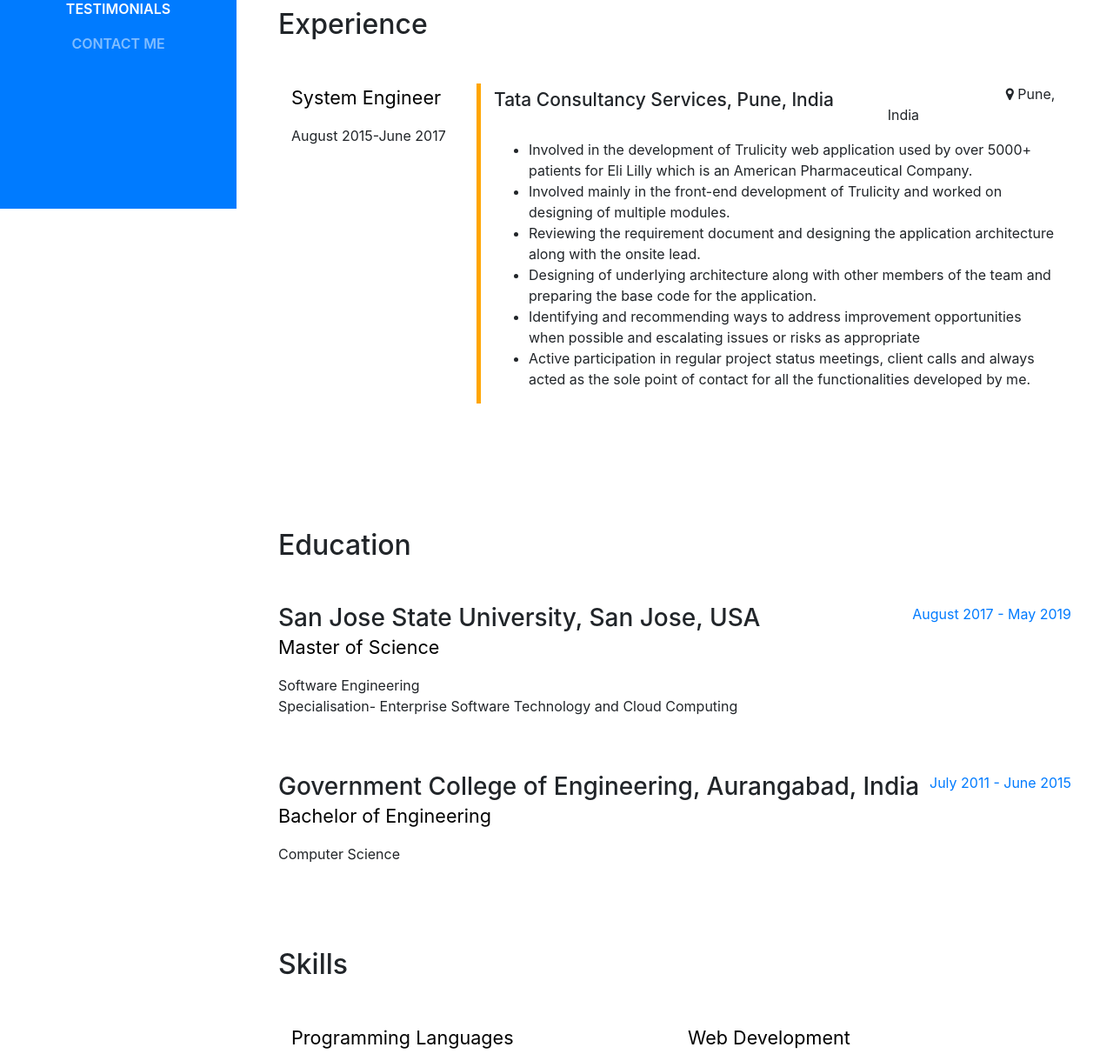
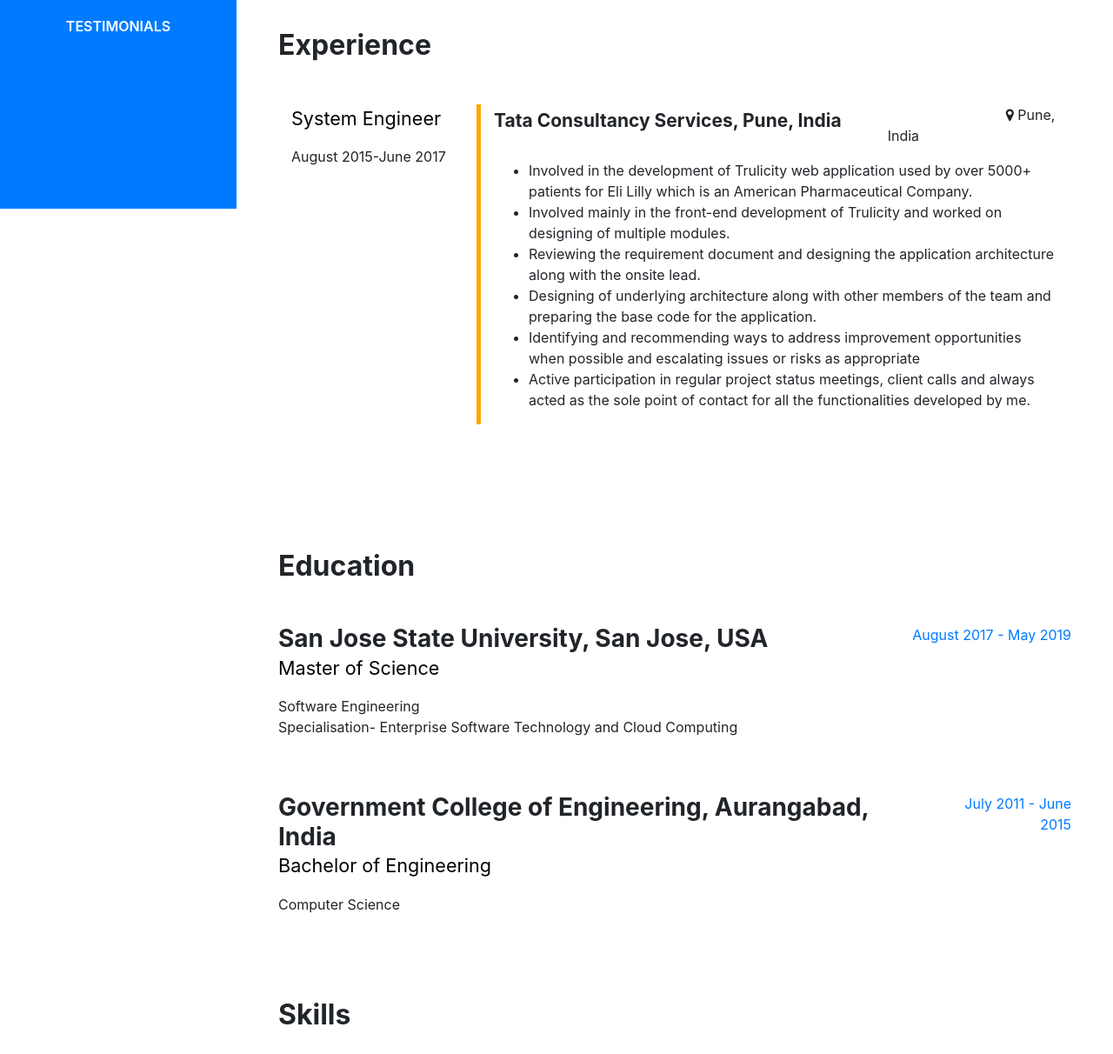
Before and after one commit to pavankothawade/pavankothawade.github.io, a website with bundled scripts: page index.html in a window 1280 px wide. Shown: the part 560-1772 px from the top of the page at 87% size. Built offline with nearby package versions, Linux system fonts and the light colour scheme; a web font is replaced by a local one.

Commit message:
first commit

```diff
--- a/css/resume.min.css
+++ b/css/resume.min.css
@@ -4,21 +4,23 @@
  * Licensed under MIT (https://github.com/BlackrockDigital/startbootstrap-resume/blob/master/LICENSE)
  */body
  {
- font-family:'Open Sans',serif;
+ font-family: 'Lato', sans-serif;
  padding-top:54px;
- color:#868e96
+
 }
  @media (min-width:992px)
  {
  	body
  	{
  		padding-top:0;
- 		padding-left:17rem
+ 		padding-left:17rem;
+
  	}
  }
  h1,h2,h3,h4,h5,h6
  {
-  color:#343a40
+  color:#343a40;
+  font-family: 'Julius Sans One', sans-serif;
  }
 .projectsection{
 	margin-top: 5%;
--- a/index.html
+++ b/index.html
@@ -20,6 +20,8 @@
     <link href="vendor/devicons/css/devicons.min.css" rel="stylesheet">
     <link rel="stylesheet" href="https://cdn.rawgit.com/konpa/devicon/df6431e323547add1b4cf45992913f15286456d3/devicon.min.css">
     <link href="vendor/simple-line-icons/css/simple-line-icons.css" rel="stylesheet">
+<link href="https://fonts.googleapis.com/css?family=Lato" rel="stylesheet">
+<link href="https://fonts.googleapis.com/css?family=Julius+Sans+One" rel="stylesheet">
 
     <!-- Custom styles for this template -->
     <link href="css/resume.min.css" rel="stylesheet">
@@ -57,9 +59,7 @@
           <li class="nav-item">
             <a class="nav-link js-scroll-trigger" href="#testimonials">Testimonials</a>
           </li>
-          <li class="nav-item">
-            <a class="nav-link js-scroll-trigger" href="#contact">Contact Me</a>
-          </li>
+
 
 
         </ul>
@@ -67,7 +67,7 @@
     </nav>
 
     <div class="container-fluid p-0">
-      <div class="resume"> <a href="img/PAVAN KOTHAWADE-RESUME.pdf"><button class="btn btn-primary pull-right" style="background-color: #bd5d38; box-shadow: none; border: none" ><i class="fa fa-download" aria-hidden="true"></i>Download Resume </button></a>
+      <div class="resume"> <a href="img/PAVAN KOTHAWADE-RESUME.pdf"><button class="btn btn-primary pull-right" style="background-color: #bd5d38; box-shadow: none; border: none" ><i class="fa fa-download" aria-hidden="true"></i>View Resume </button></a>
 </div>
       <section class="resume-section p-3 p-lg-5 d-flex d-column AboutMe" id="about">
         <div class="my-auto">
@@ -77,7 +77,7 @@
           <div class="subheading mb-5">Graduate Student at San Jose State University (Software Engineering)
 
           </div>
-          <p class="mb-5 abtpara">I find the dynamic world of computers challenging as it requires people to keep on learning and pushing their limits. Fast-paced technological innovations continue to amaze me so much so that I would love to be part and parcel of the ever-evolving world of computers. Currently, I am a graduate student pursuing Masters in Software Engineering, Specializing in both Enterprise Software Technology and Cloud Computing & Virtualization, at San Jose State University and I am actively searching for internship opportunity as a Software Engineer.</p>
+          <p class="mb-5 abtpara">I find the dynamic world of computers challenging as it requires people to keep on learning and pushing their limits. Fast-paced technological innovations continue to amaze me so much so that I would love to be part and parcel of the ever-evolving world of computers. Currently, I am a graduate student pursuing Masters in Software Engineering, Specializing in both Enterprise Software Technology and Cloud Computing & Virtualization, at San Jose State University and I am actively searching for Software Development Engineering Internship Summer 2018 opportunity as a Software Engineer.</p>
           <ul class="list-inline list-social-icons mb-0 web">
             <li class="list-inline-item">
               <a href="https://www.facebook.com/pavan.kothawade">
@@ -158,7 +158,7 @@
 
       <section class="resume-section p-3 p-lg-5 d-flex flex-column" id="experience">
         <div class="my-auto">
-          <h2 class="mb-5">Experience</h2>
+          <h2 class="mb-5"><b>Experience</b></h2>
 
           <div class="resume-item d-flex flex-column flex-md-row mb-5">
             <div class="resume-content mr-auto">
@@ -172,7 +172,7 @@
 
 <div class="row">
 <div class="col-lg-8">
- <h3 class="mb-0 tcsname">Tata Consultancy Services, Pune, India</h3>
+ <h3 class="mb-0 tcsname"><b>Tata Consultancy Services, Pune, India</b></h3>
 
 </div>
 <div class="col-lg-4">
@@ -207,11 +207,11 @@
 
       <section class="resume-section p-3 p-lg-5 d-flex flex-column" id="education">
         <div class="my-auto">
-          <h2 class="mb-5">Education</h2>
+          <h2 class="mb-5"><b>Education</b></h2>
 
           <div class="resume-item d-flex flex-column flex-md-row mb-5">
             <div class="resume-content mr-auto">
-              <h3 class="mb-0">San Jose State University, San Jose, USA</h3>
+              <h3 class="mb-0"><b>San Jose State University, San Jose, USA</b></h3>
               <div class="subheading mb-3">Master of Science</div>
               <div>Software Engineering</div>
               <p>Specialisation- Enterprise Software Technology and Cloud Computing</p>
@@ -223,7 +223,7 @@
 
           <div class="resume-item d-flex flex-column flex-md-row">
             <div class="resume-content mr-auto">
-              <h3 class="mb-0">Government College of Engineering, Aurangabad, India </h3>
+              <h3 class="mb-0"><b>Government College of Engineering, Aurangabad, India </b></h3>
               <div class="subheading mb-3">Bachelor of Engineering</div>
               <div>Computer Science</div>
             </div>
@@ -237,7 +237,7 @@
 
       <section class="resume-section p-3 p-lg-5 d-flex flex-column" id="skills">
         <div class="my-auto">
-          <h2 class="mb-5">Skills</h2>
+          <h2 class="mb-5"><b>Skills</b></h2>
 
           <div class="container">
   <div class="row">
@@ -332,7 +332,7 @@
 
       <section class="resume-section p-3 p-lg-5 d-flex flex-column" id="projects">
         <div class="my-auto">
-          <h2 class="mb-5">Projects</h2>
+          <h2 class="mb-5"><b>Projects</b></h2>
 
 
          <div class="subhea <div class="container">
@@ -442,7 +442,7 @@
 
       <section class="resume-section p-3 p-lg-5 d-flex flex-column" id="testimonials">
         <div class="my-auto">
-          <h2 class="mb-5">Testimonials</h2>
+          <h2 class="mb-5"><b>Testimonials</b></h2>
           <ul class="fa-ul mb-0">
 
 <div class="testimonial">
@@ -453,8 +453,7 @@
   <i class="fa fa-quote-left" aria-hidden="true"></i>     Pavan is a proactive and tireless contributor who would make a great addition to any team. He even initiated a brainstorming session about potential projects for the organization. He always tends to complete his assigned task on time and never failed to add a creative touch when appropriate. I am excited to see where he goes next. I have confidence he will go very far in life and I look forward to seeing him succeed.<i class="fa fa-quote-right" aria-hidden="true"></i> <div class="saba"><strong>-Priya Mutneja, Programmer Analyst, Brite System, Indiana, USA</strong></div>
 </div>
 
-</div>
-      </section>
+
 
     </div>
 
@@ -468,6 +467,7 @@
     <!-- Custom scripts for this template -->
     <script src="js/resume.min.js"></script>
 
+
   </body>
 
 </html>
```
